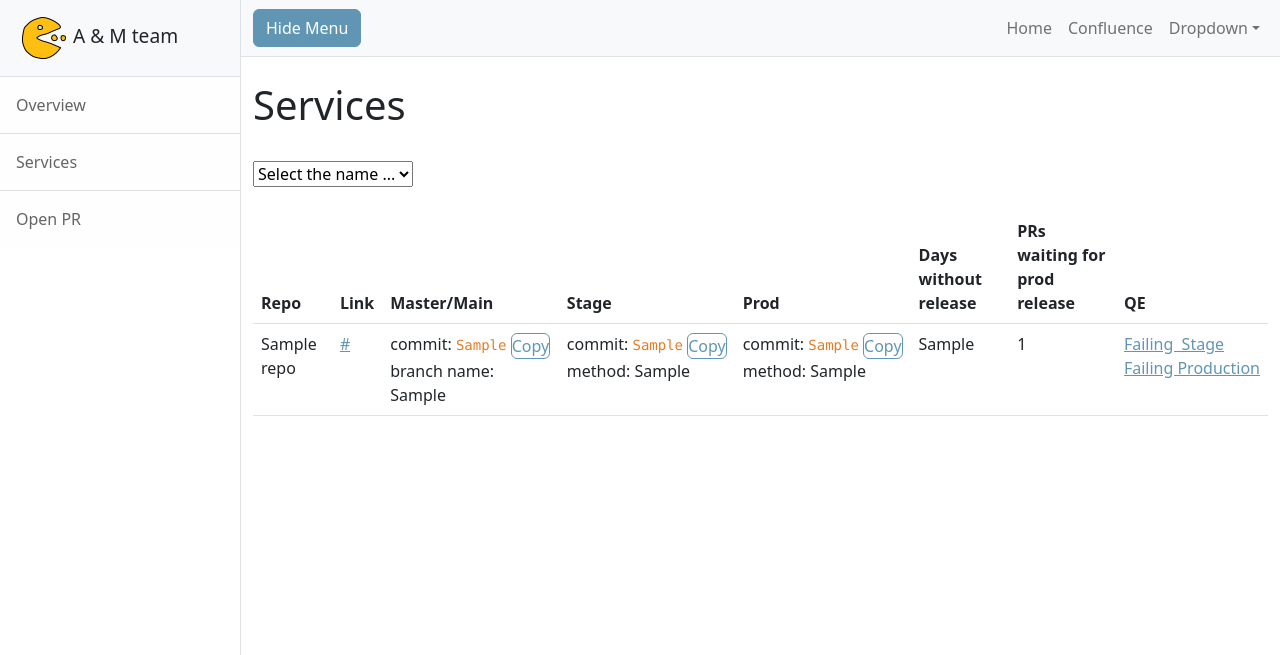
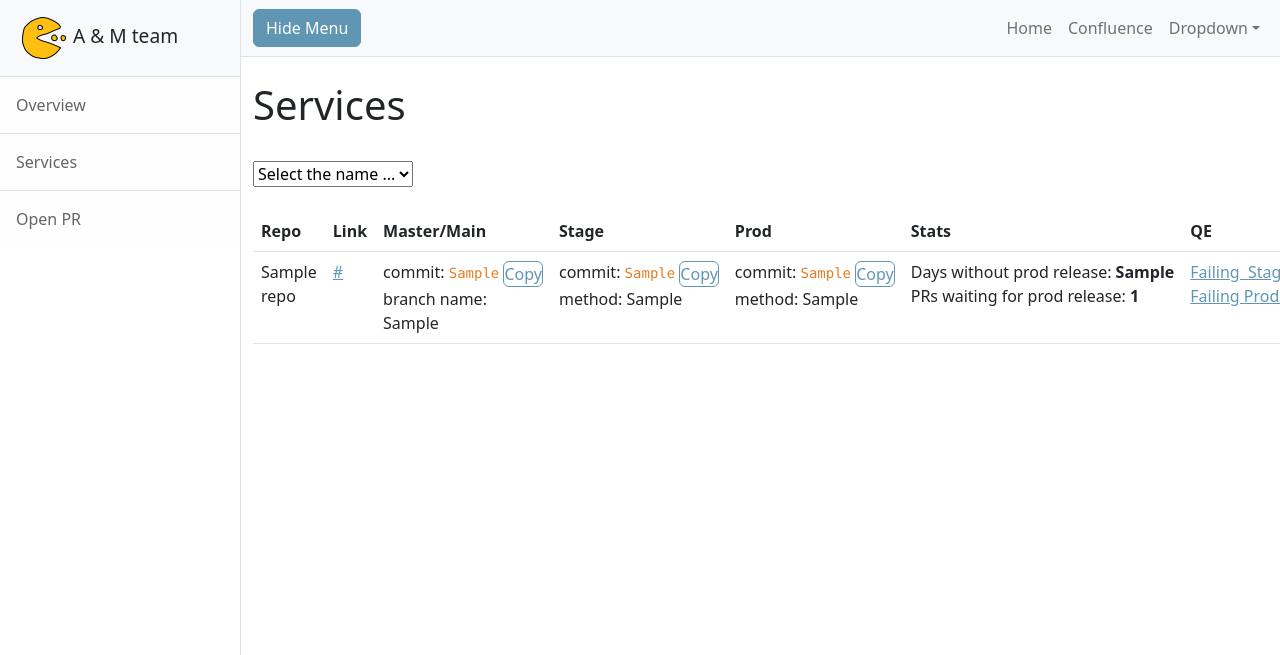
Before and after one commit to petracihalova/AM-dashboard, a Flask app: template application/templates/services.html in a window 1280 px wide. Shown: the top 655 px of the page. Run offline with Flask 3, Linux system fonts and the light colour scheme; the template is opened without the code that fills it: most values are stand-ins (such as "Sample title", 1, 10 or a date in 2020).

Commit message:
add new column with stats for services page

```diff
--- a/application/templates/services.html
+++ b/application/templates/services.html
@@ -21,8 +21,7 @@
                 <th scope="col">Master/Main</th>
                 <th scope="col">Stage</th>
                 <th scope="col">Prod</th>
-                <th scope="col">Days without release</th>
-                <th scope="col">PRs waiting for prod release</th>
+                <th scope="col">Stats</th>
                 <th scope="col">QE</th>
             </tr>
         </thead>
@@ -70,13 +69,26 @@
                     {{ repo.release_production_method }}
                 </td>
                 <td>
-                    {{ repo.days_without_release }}
-                </td>
-                <td>
-                    {% if not repo.list_of_pr %}
-                    0
-                    {% else %}
-                    {{ repo.list_of_pr|count }}
+                    <div style="white-space: nowrap;">
+                        Days without prod release: <strong>{{ repo.days_without_release }}</strong>
+                    </div>
+                    <div style="white-space: nowrap;">
+                        PRs waiting for prod release:
+                        {% if not repo.list_of_pr %}
+                        <strong>0</strong>
+                        {% else %}
+                        <strong>{{ repo.list_of_pr|count }}</strong>
+                        {% endif %}
+                    </div>
+                    {% if repo.release_stage_method == "manual" %}
+                    <div style="white-space: nowrap;">
+                        PRs waiting for stage release:
+                        {% if not repo.list_of_pr_master_stage %}
+                        <strong>0</strong>
+                        {% else %}
+                        <strong>{{ repo.list_of_pr_master_stage|count }}</strong>
+                        {% endif %}
+                    </div>
                     {% endif %}
                 </td>
                 <td>
@@ -100,7 +112,7 @@
                 </td>
             </tr>
             <tr class="hidden-info">
-                <td colspan="8" width="100%">
+                <td colspan="7" width="100%">
                     <div style="padding-bottom: 20px;">
                         Last Production Release: <br>
                         <a href="{{ repo.release_production_mr_url }}" , target="blank">MR#{{
```
